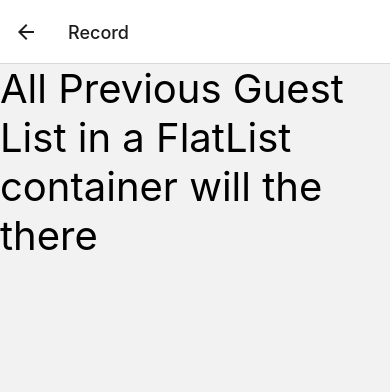
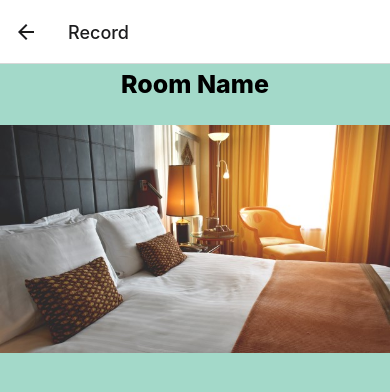
Before and after one commit to hozrot/Circuit-House-Rangpur, a React Native app: screen /Record in a window 390 px wide. Shown: the top 392 px of the page. Built offline with nearby package versions, Linux system fonts and the light colour scheme.

Commit message:
Room Record Updated

```diff
--- a/app/screens/RoomDetails.js
+++ b/app/screens/RoomDetails.js
@@ -1,5 +1,5 @@
 import React ,{useState} from 'react';
-import { Text, View,StyleSheet,Image, ScrollView} from 'react-native';
+import { Text, View,StyleSheet,Image, ScrollView,Button} from 'react-native';
 import DateTimePicker from '@react-native-community/datetimepicker';
 
 
@@ -34,7 +34,7 @@ function RoomDetails({navigation,route}) {
 
                 <View style={styles.configDetails}>
                 <Text style={{ fontSize:15,fontStyle:'italic',fontWeight:'bold'}}> Capacity </Text>
-                <Text style={{fontWeight:'500',marginTop:5}}> 01  </Text>
+                <Text style={{fontWeight:'500',marginTop:5}}> {RoomName.capacity}  </Text>
                 </View>
 
 
@@ -71,10 +71,24 @@ function RoomDetails({navigation,route}) {
                 paddingLeft:15,
                 top:5}}> Costing Details</Text>
 
+                <Button
+                 title="Record"
+                 color="#6a5acd"
+                 onPress={() => navigation.navigate('Record')}
+                />
+
 
 
 
             </View>
+
+            <View style={styles.Footer1}>
+
+
+
+
+
+               </View>
 
 
 
@@ -155,6 +169,10 @@ const styles = StyleSheet.create({
         backgroundColor: '#a3d9c9',
 
     },
+    Footer1:{
+        backgroundColor: '#6a5acd'
+    }
+
 
 
 })
--- a/app/screens/RoomEntry.js
+++ b/app/screens/RoomEntry.js
@@ -50,6 +50,7 @@ function RoomEntry({navigation}) {
                         is24Hour={true}
                         display="default"
                         onChange={onfromChange}
+
                         />
                         <DateTimePicker
                         testID="dateTimePicker"
@@ -134,7 +135,7 @@ function RoomEntry({navigation}) {
 
                 <View style={styles.Footer}>
                    <Button
-                     title="Book now"
+                     title="Book your room now"
                      color="#fff"
                      onPress={() => navigation.navigate('CheckOut')}
                     />
--- a/app/screens/RoomRecord.js
+++ b/app/screens/RoomRecord.js
@@ -1,14 +1,52 @@
 import React from 'react';
-import { Text, View } from 'react-native';
-
+import { Text, View ,StyleSheet,Image,ScrollView} from 'react-native';
+import {RoomCard } from '../component/RoomCard'
 function RoomRecord(props) {
     return (
-        <View>
-            <Text style={{fontSize:40}}>
-               All Previous Guest List in a FlatList container will the there
-           </Text>
+        <View style={styles.Container}>
+            <View style={styles.Header}>
+                <Text style={styles.HeaderText}> Room Name </Text>
+            </View>
+
+            <View style={styles.imageBox} >
+
+                <Image  style={styles.image}
+                        source={require('../assets/VIP.jpg')}/>
+
+            </View>
+
+
         </View>
     );
 }
+const styles = StyleSheet.create({
+    Container:{
+        flex: 1,
+        backgroundColor: '#a3d9c9',
+
+    },
+    Header:{
+        flex: .05,
+        backgroundColor: '#a3d9c9',
+        justifyContent:'center',
+        alignItems:'center'
+    },
+    HeaderText:{
+        fontWeight:'800',
+        fontSize:25
+    },
+    imageBox:{
+        flex: 0.35
+
+    },
+    image:{
+        flex: 1,
+        width: '100%',
+        height: '100%',
+        resizeMode: 'contain',
+        backgroundColor:'#a3d9c9',
+    },
+
+})
 
 export default RoomRecord;
--- a/app/screens/RoomStatus.js
+++ b/app/screens/RoomStatus.js
@@ -11,6 +11,24 @@ const Viproom1 =
         capacity: 2,
         Bed:'Double',
         image:require('../assets/VIP.jpg'),
+
+    },
+    Viproom2 =
+    {
+        id: 2,
+        name: 'VIP-2',
+        capacity: 1,
+        Bed:'Single',
+        image:require('../assets/double.jpg'),
+
+    },
+    Viproom3 =
+    {
+        id: 3,
+        name: 'VIP-3',
+        capacity: 4,
+        Bed:'Double',
+        image:require('../assets/test.jpg'),
 
     }
 
@@ -37,14 +55,16 @@ function RoomStatus({navigation}) {
                                                     CapasityConfig={Viproom1.Bed}
                                                     onPress={() => navigation.navigate('Details',Viproom1)}/>
 
-                                            <RoomCard RoomName={'Room 2'}
+                                            <RoomCard RoomName={Viproom2.name}
                                                     AcConfig={" AC"}
-                                                    CapasityConfig={'Single'}/>
+                                                    CapasityConfig={Viproom2.Bed}
+                                                    onPress={() => navigation.navigate('Details',Viproom2)}/>
 
                                             <RoomCard
-                                                RoomName={'Room 3'}
-                                                AcConfig={"AC"}
-                                                CapasityConfig={'Single'}/>
+                                                RoomName={Viproom3.name}
+                                                AcConfig={" AC"}
+                                                CapasityConfig={Viproom3.Bed}
+                                                onPress={() => navigation.navigate('Details',Viproom3)}/>
 
 
 
@@ -60,7 +80,7 @@ function RoomStatus({navigation}) {
                                             <RoomCard RoomName={'Room 21'}
                                                     AcConfig={"Non AC"}
                                                     CapasityConfig={'Double1'}
-                                                    onPress={() => navigation.navigate('Details')}/>
+                                                    />
 
                                             <RoomCard RoomName={'Room 22'}
                                                     AcConfig={"Non AC"}
```
Also changed, not shown: app/screens/CheckOut.js (indentation only), 1 other file (tests, documents, lock files or other folders).
